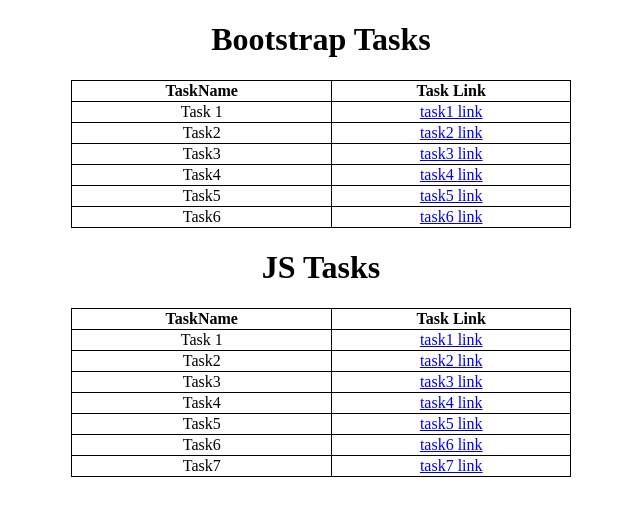
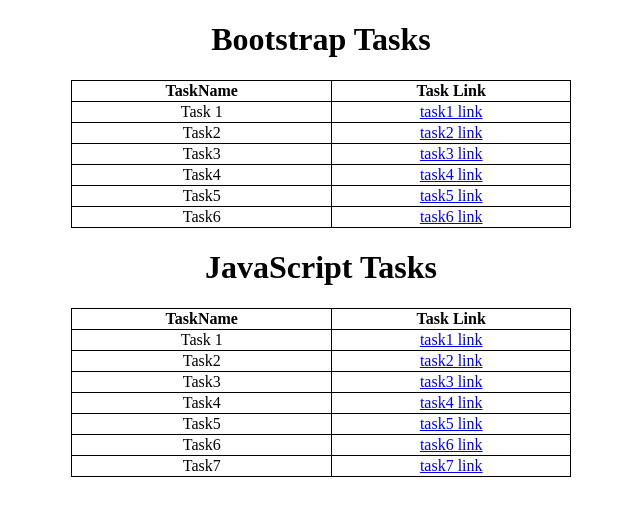
Before and after one commit to deekshithasomu/MernFullStack-Bootstrap--and--JS-tasks, a plain HTML site: page index.html in a window 1280 px wide. Shown: the whole page, without its empty margins (319-959 px from the left). Drawn offline with Linux system fonts and the light colour scheme.

Commit message:
Add files via upload

```diff
--- a/index.html
+++ b/index.html
@@ -55,7 +55,7 @@
         <td><a href="Task6 Bootstrap.html">task6 link</a></td>
       </tr>
     </table>
-    <h1>JS Tasks</h1>
+    <h1>JavaScript Tasks</h1>
     <table>
       <tr>
         <th>TaskName</th>
```
